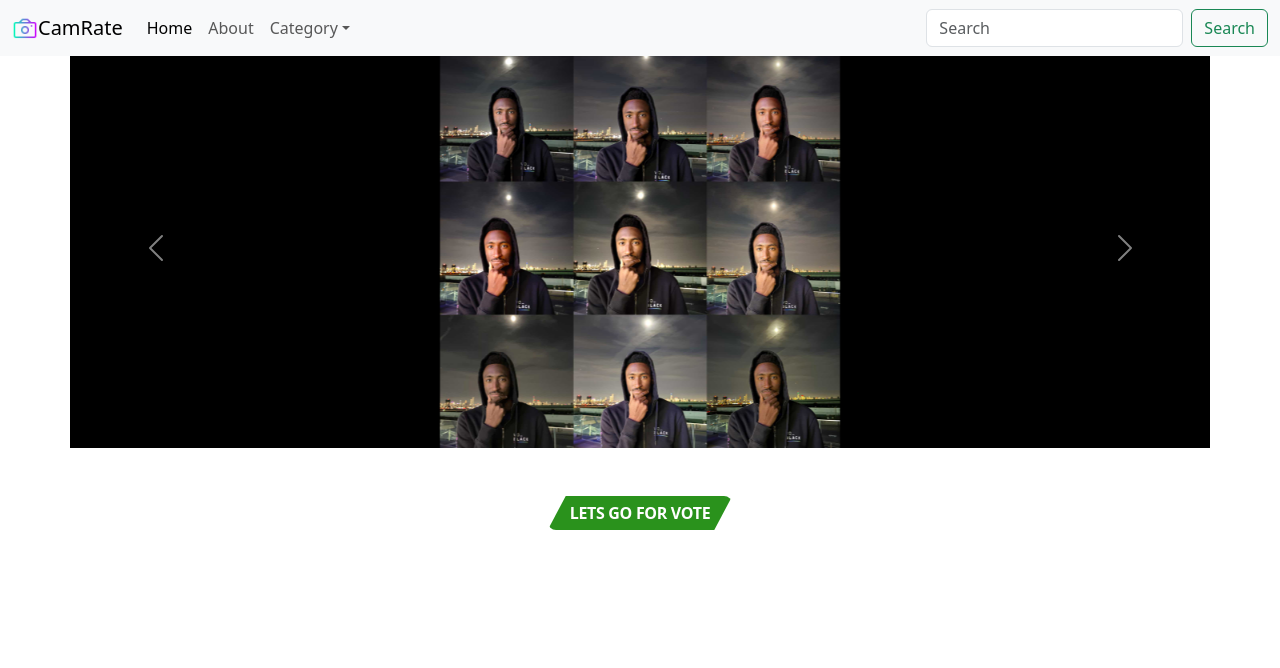
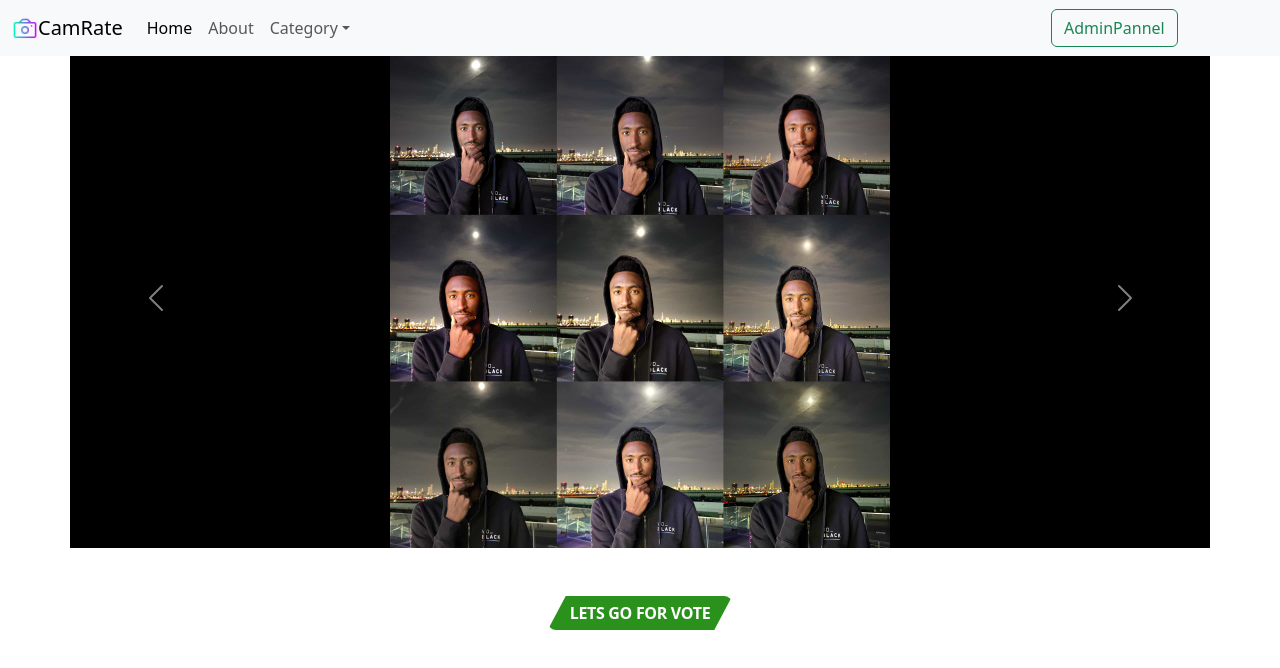
Before and after one commit to mwizard9/Camera_Test, a React (Create React App) app: page / in a window 1280 px wide. Shown: the top 668 px of the page. Built offline with nearby package versions, Linux system fonts and the light colour scheme.

Commit message:
maintaining some in homepage

```diff
--- a/package.json
+++ b/package.json
@@ -6,6 +6,7 @@
     "@testing-library/jest-dom": "^5.16.5",
     "@testing-library/react": "^13.4.0",
     "@testing-library/user-event": "^13.5.0",
+    "concurrently": "^7.6.0",
     "react": "^18.2.0",
     "react-dom": "^18.2.0",
     "react-router-dom": "^6.6.2",
@@ -16,7 +17,8 @@
     "start": "react-scripts start",
     "build": "react-scripts build",
     "test": "react-scripts test",
-    "eject": "react-scripts eject"
+    "eject": "react-scripts eject",
+    "both": "concurrently \"npm run start\" \"npx nodemon Backend/index.js\""
   },
   "eslintConfig": {
     "extends": [
--- a/src/Components/Home.js
+++ b/src/Components/Home.js
@@ -6,13 +6,13 @@ function Home() {
 <>    <div id="carouselExampleInterval" className="container carousel slide my-5" style={{ backgroundColor: 'black' }} data-bs-ride="carousel">
       <div className="carousel-inner">
         <div className="carousel-item active" data-bs-interval="3000">
-          <img src="nighttime.jpeg" style={{ height: '400px', width: '400px' }} alt="..." />
+          <img src="nighttime.jpeg" style={{ height: '500px', width: '500px' }} alt="..." />
         </div>
         <div className="carousel-item" data-bs-interval="3000">
-          <img src="daytime.jpeg" style={{ height: '400px', width: '400px' }} alt="..." />
+          <img src="daytime.jpeg" style={{ height: '500px', width: '500px' }} alt="..." />
         </div>
         <div className="container carousel-item" data-bs-interval="3000">
-          <img src="portait.jpeg" style={{ height: '400px', width: '400px' }} alt="..." />
+          <img src="portait.jpeg" style={{ height: '500px', width: '500px' }} alt="..." />
         </div>
       </div>
       <button className="carousel-control-prev" type="button" data-bs-target="#carouselExampleInterval" data-bs-slide="prev">
--- a/src/Components/Navbar.js
+++ b/src/Components/Navbar.js
@@ -6,35 +6,37 @@ function Navbar() {
         <div>
             <nav className="navbar fixed-top navbar-expand-lg bg-body-tertiary">
                 <div className="container-fluid">
-                    <Link  className="navbar-brand"  to="/"><img src="favicon.png" alt="Camera" width="26" height="26" />CamRate</Link  >
+                    <Link className="navbar-brand" to="/"><img src="favicon.png" alt="Camera" width="26" height="26" />CamRate</Link  >
                     <button className="navbar-toggler" type="button" data-bs-toggle="collapse" data-bs-target="#navbarSupportedContent" aria-controls="navbarSupportedContent" aria-expanded="false" aria-label="Toggle navigation">
                         <span className="navbar-toggler-icon"></span>
                     </button>
                     <div className="collapse navbar-collapse" id="navbarSupportedContent">
                         <ul className="navbar-nav me-auto mb-2 mb-lg-0">
                             <li className="nav-item">
-                                <Link  className="nav-link active"  aria-current="page" to="/">Home</Link  >
+                                <Link className="nav-link active" aria-current="page" to="/">Home</Link  >
                             </li>
                             <li className="nav-item">
-                                <Link  className="nav-link"  to="/about">About</Link  >
+                                <Link className="nav-link" to="/about">About</Link  >
                             </li>
                             <li className="nav-item dropdown">
-                                <Link  className="nav-link dropdown-toggle"  to="/" role="button" data-bs-toggle="dropdown" aria-expanded="false">
+                                <Link className="nav-link dropdown-toggle" to="/" role="button" data-bs-toggle="dropdown" aria-expanded="false">
                                     Category
                                 </Link  >
                                 <ul className="dropdown-menu">
-                                    <li><Link  className="dropdown-item" to="/">Standard Mode</Link  ></li>
-                                    <li><Link  className="dropdown-item" to="/">Portrait Mode</Link  ></li>
-                                    <li><Link  className="dropdown-item" to="/">Low-Light Mode</Link  ></li>
-                                    <li><Link  className="dropdown-item" to="/">Selfie Mode</Link  ></li>
+                                    <li><Link className="dropdown-item" to="/">Standard Mode</Link  ></li>
+                                    <li><Link className="dropdown-item" to="/">Portrait Mode</Link  ></li>
+                                    <li><Link className="dropdown-item" to="/">Low-Light Mode</Link  ></li>
+                                    <li><Link className="dropdown-item" to="/">Selfie Mode</Link  ></li>
 
                                 </ul>
                             </li>
                         </ul>
-                        <form className="d-flex" role="search">
-                            <input className="form-control me-2" type="search" placeholder="Search" aria-label="Search" />
-                            <button className="btn btn-outline-success"  type="submit">Search</button>
-                        </form>
+                        <div style={{marginRight:"8%"}}>
+                        <li className="btn btn-outline-success">
+
+                            <Link className="nav-link" to="/about">AdminPannel</Link  >
+                        </li>
+                        </div>
                     </div>
                 </div>
             </nav>
```
Also changed, not shown: 1 other file (tests, documents, lock files or other folders).
